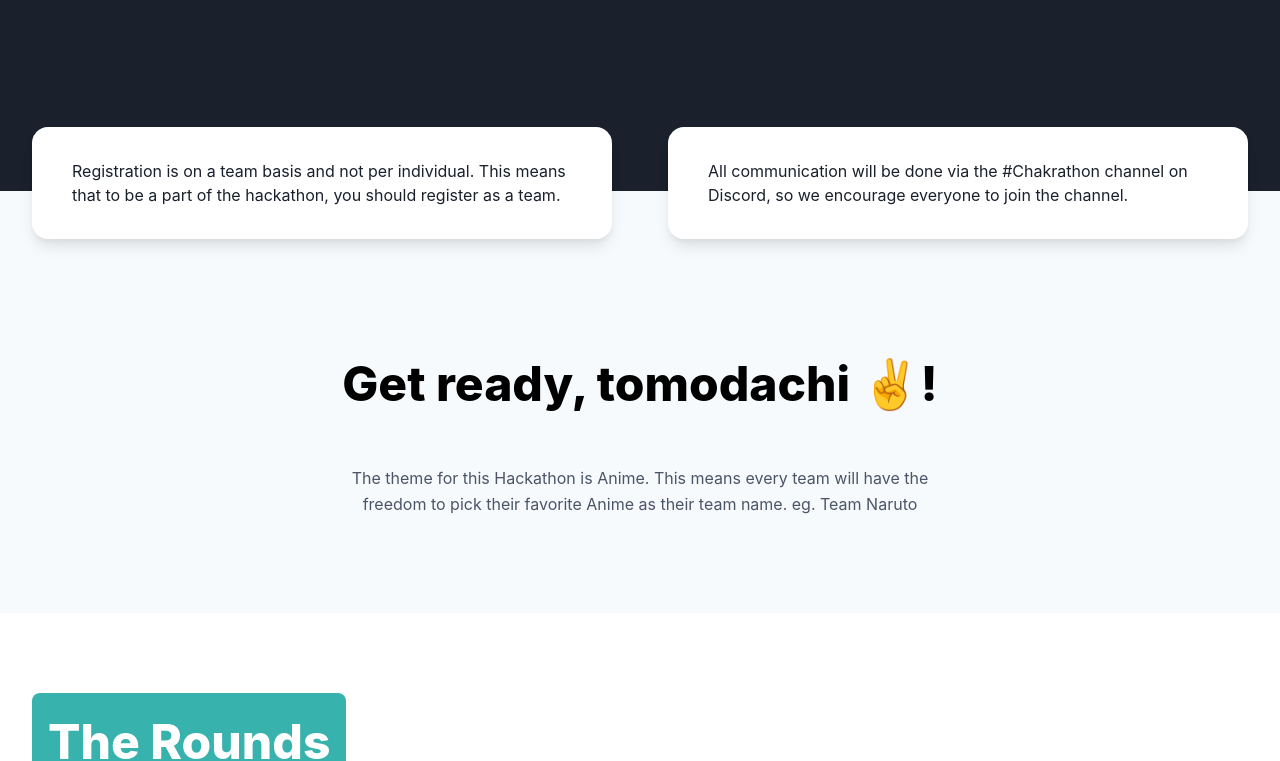
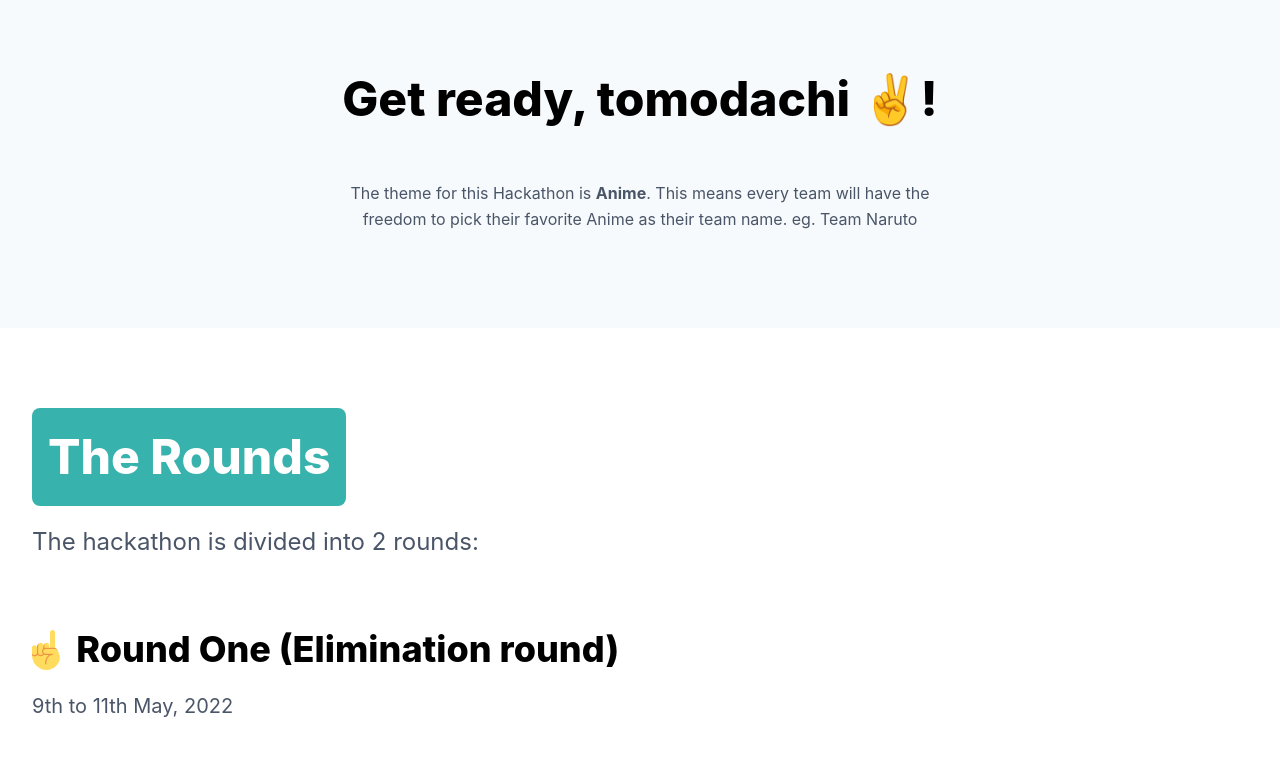
Before and after one commit to chakra-ui/hackathon, a Next.js app: page / in a window 1280 px wide. Shown: the part 1640-2401 px from the top of the page. Built offline with nearby package versions, Linux system fonts and the light colour scheme.

Commit message:
chore: made final tweaks

```diff
--- a/pages/index.tsx
+++ b/pages/index.tsx
@@ -2,7 +2,6 @@ import { Criteria } from '../src/components/Criteria';
 import { Footer } from '../src/components/Footer';
 import { Goal } from '../src/components/Goal';
 import { Header } from '../src/components/Header';
-import { LogoGrid } from '../src/components/LogoGrid';
 import { Navigation } from '../src/components/Navigation';
 import { Prizes } from '../src/components/Prizes';
 import { Register } from '../src/components/Register';
@@ -15,7 +14,6 @@ export default function Home() {
     <div>
       <Navigation />
       <Header />
-      <LogoGrid />
       <Goal />
       <Rounds />
       <Rules />
--- a/src/components/Goal.tsx
+++ b/src/components/Goal.tsx
@@ -79,8 +79,8 @@ export const Goal = () => {
               that to be a part of the hackathon, you should register as a team.
             </GoalDescription>
             <GoalDescription>
-              All communication will be done via the #Chakrathon channel on
-              Discord, so we encourage everyone to join the channel.
+              The goal of this hackathon is to foster collaboration. As a
+              result, each team should comprise of a minimum of 2 people.
             </GoalDescription>
           </SimpleGrid>
           <Box
@@ -99,9 +99,9 @@ export const Goal = () => {
               Get ready, tomodachi ✌️!
             </Heading>
             <Text pt='12' lineHeight='tall' color='defaultBody'>
-              The theme for this Hackathon is Anime. This means every team will
-              have the freedom to pick their favorite Anime as their team name.
-              eg. Team Naruto
+              The theme for this Hackathon is <b>Anime</b>. This means every
+              team will have the freedom to pick their favorite Anime as their
+              team name. eg. Team Naruto
             </Text>
           </Box>
         </Box>
--- a/src/components/Prizes.tsx
+++ b/src/components/Prizes.tsx
@@ -91,7 +91,7 @@ export const Prizes = () => (
       <PrizeCard
         icon={SecondPosition}
         name='Second Place'
-        prize='$200'
+        prize='$750'
         bg='whiteAlpha.200'
         maxW='md'
         paddingTop='8'
@@ -100,7 +100,7 @@ export const Prizes = () => (
       <PrizeCard
         icon={FirstPosition}
         name='First Place'
-        prize='$200'
+        prize='$1500'
         bg='whiteAlpha.300'
         maxW='md'
         paddingTop='16'
@@ -109,7 +109,7 @@ export const Prizes = () => (
       <PrizeCard
         icon={ThirdPosition}
         name='Third Place'
-        prize='$200'
+        prize='$500'
         bg='whiteAlpha.200'
         maxW='md'
         paddingTop='8'
--- a/src/components/Rounds.tsx
+++ b/src/components/Rounds.tsx
@@ -42,7 +42,7 @@ export const Rounds = () => {
             fontWeight='extrabold'
             color='defaultHeading'
           >
-            Round One (elimination round)
+            Round One (Elimination round)
           </Heading>
         </HStack>
         <Text
@@ -78,7 +78,7 @@ export const Rounds = () => {
                 Create a 3-5 minute video describing the API design and the
                 approach to tackling this challenge.
               </ListItem>
-              <ListItem>Upload this video to Google Drive [Link here]</ListItem>
+              <ListItem>Upload video to Google Drive </ListItem>
             </UnorderedList>
           </Box>
           <Text
@@ -114,7 +114,7 @@ export const Rounds = () => {
             fontWeight='extrabold'
             color='defaultHeading'
           >
-            Round Two (final round)
+            Round Two (Final round)
           </Heading>
         </HStack>
         <Text
@@ -143,7 +143,8 @@ export const Rounds = () => {
         >
           <Text>Mode of submission:</Text>
           <UnorderedList>
-            <ListItem>Push all commits to GitHub and submit</ListItem>
+            <ListItem>Provide a link to the GitHub Repo</ListItem>
+            <ListItem>Present your solution to the Judges</ListItem>
           </UnorderedList>
         </Box>
       </Box>
--- a/src/components/Timer.tsx
+++ b/src/components/Timer.tsx
@@ -49,7 +49,7 @@ export const useTimer = (props: UseTimerProps) => {
 const getSecondsFromExpiry = (expire: number) =>
   Math.round((expire - new Date().getTime()) / 1000);
 
-const expiresInSeconds = new Date('2022-05-09').getTime();
+const expiresInSeconds = new Date('2022-05-03').getTime();
 
 //Timer
 export const Timer = () => {
```
